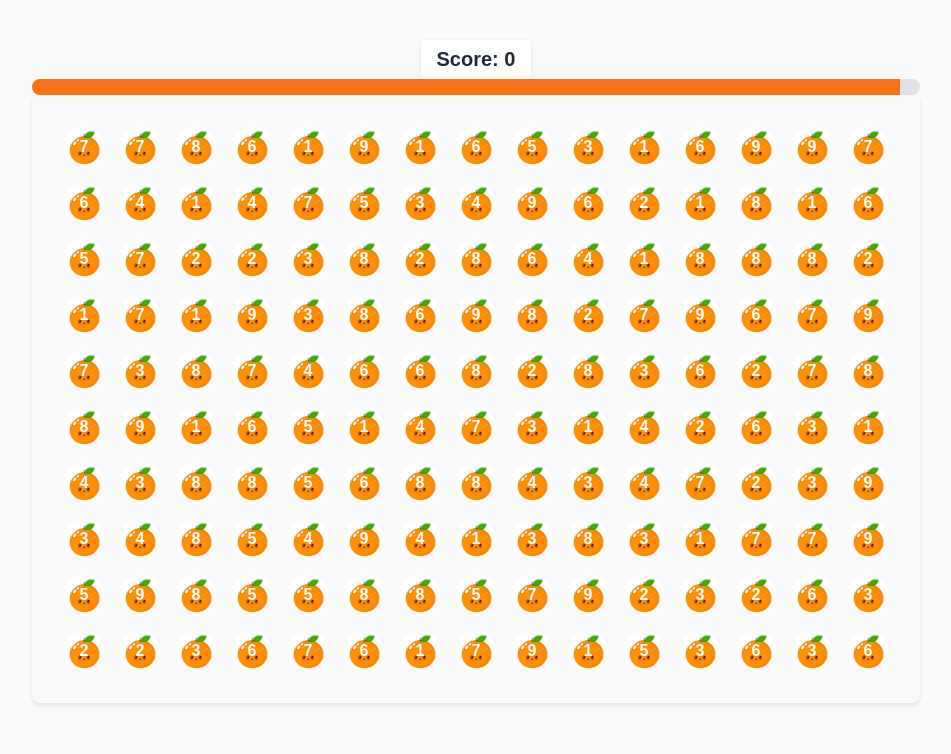
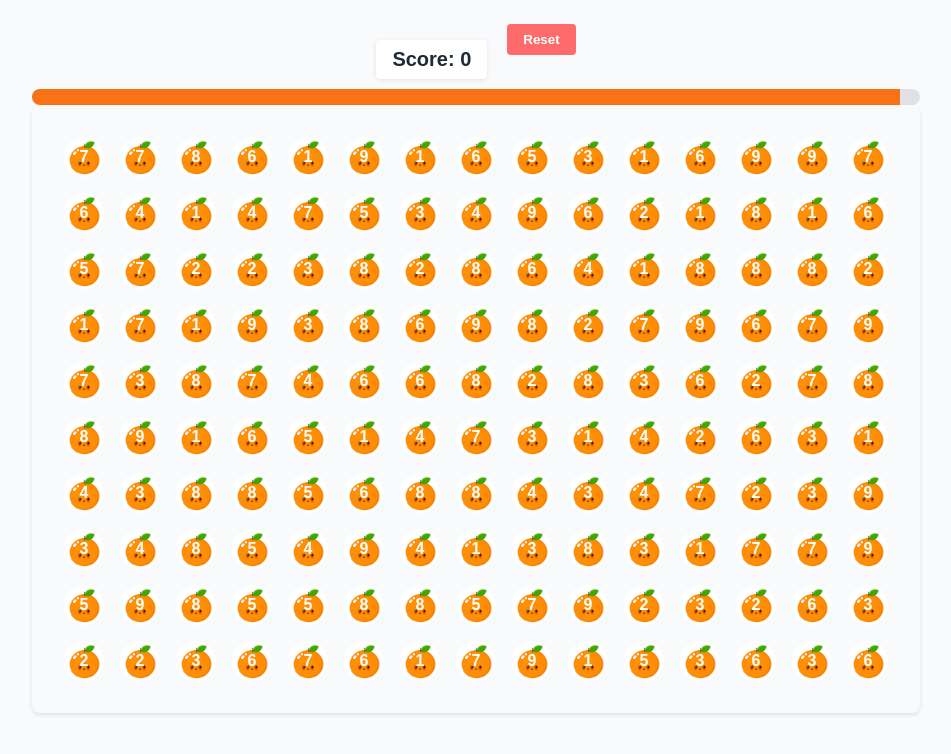
Before and after one commit to porketta-beam/orange_game, a React (Vite) app: page / in a window 1280 px wide. Both pictures are taken after a click on the button "Play". Shown: the top 754 px of the page, without its empty margins (164-1115 px from the left). Built offline with nearby package versions, Linux system fonts and the light colour scheme.

Commit message:
reset 버튼 옮김

```diff
--- a/src/App.jsx
+++ b/src/App.jsx
@@ -229,7 +229,12 @@ export default function App() {
         </div>
       ) : (
         <>
-          <ScoreBoard score={score} />
+          <div className="game-controls">
+            <ScoreBoard score={score} />
+            <button className="reset-button" onClick={startGame}>
+              Reset
+            </button>
+          </div>
           <TimeGauge timeLeft={timeLeft} totalTime={120} />
           <div
             className="game-area"
--- a/src/assets/styles/global.css
+++ b/src/assets/styles/global.css
@@ -58,3 +58,25 @@ body {
   align-items: center;
   justify-content: center;
 }
+
+.game-controls {
+  display: flex;
+  align-items: center;
+  gap: 20px;
+  margin-bottom: 10px;
+}
+
+.reset-button {
+  padding: 8px 16px;
+  background-color: #ff6b6b;
+  color: white;
+  border: none;
+  border-radius: 4px;
+  cursor: pointer;
+  font-weight: bold;
+  transition: background-color 0.2s;
+}
+
+.reset-button:hover {
+  background-color: #ff5252;
+}
```
